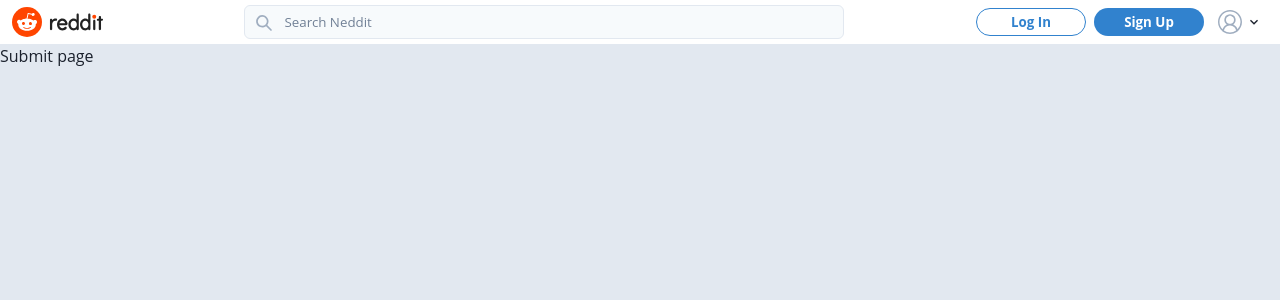
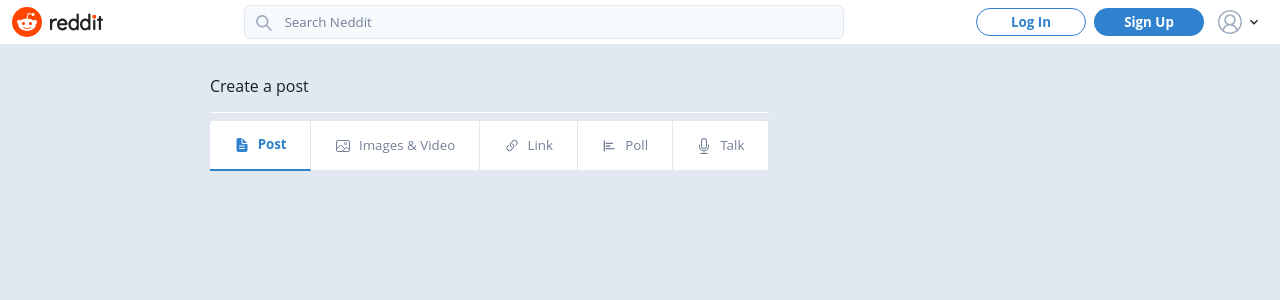
Before and after one commit to oguzthmc/neddit, a Next.js app: page /r/1/submit in a window 1280 px wide. Shown: the top 300 px of the page. Built offline with nearby package versions, Linux system fonts and the light colour scheme; no server answers.

Commit message:
NewPostForm - FormTabsComponent

```diff
--- a/src/components/Layout/PageContent.tsx
+++ b/src/components/Layout/PageContent.tsx
@@ -5,19 +5,17 @@
 
 const PageContent: React.FC<PageContentProps> = ({ children }) => {
   return (
-    <Flex justify='center' p='16px 0px' border='1px solid red'>
+    <Flex justify='center' p='16px 0px'>
       <Flex
         width='95%'
         justify='center'
         maxWidth='860px'
-        border='1px solid gray'
       >
         {/* Left Hand Side */}
         <Flex
           direction='column'
           width={{ base: '100%', md: '65%' }}
           mr={{ base: 0, md: 6 }}
-          border='1px solid blue'
         >
           {children && children[0 as keyof typeof children]}
         </Flex>
@@ -27,7 +25,6 @@
           direction='column'
           display={{ base: 'none', md: 'flex' }}
           flexGrow={1}
-          border='1px solid orange'
         >
           {children && children[1 as keyof typeof children]}
         </Flex>
--- /dev/null
+++ b/src/components/Posts/NewPostForm.tsx
@@ -0,0 +1,58 @@
+import { Flex, Icon } from '@chakra-ui/react';
+import React, { useState } from 'react';
+import { BiPoll } from 'react-icons/bi';
+import { BsLink45Deg, BsMic } from 'react-icons/bs';
+import { IoDocumentText, IoImageOutline } from 'react-icons/io5';
+import TabItem from './TabItem';
+
+type NewPostFormProps = {
+
+};
+
+const formTabs = [
+  {
+    title: 'Post',
+    icon: IoDocumentText,
+  },
+  {
+    title: 'Images & Video',
+    icon: IoImageOutline,
+  },
+  {
+    title: 'Link',
+    icon: BsLink45Deg,
+  },
+  {
+    title: 'Poll',
+    icon: BiPoll,
+  },
+  {
+    title: 'Talk',
+    icon: BsMic,
+  },
+];
+
+export type TabItem = {
+  title: string;
+  icon: typeof Icon.arguments;
+};
+
+const NewPostForm: React.FC<NewPostFormProps> = () => {
+  const [selectedTab, setSelectedTab] = useState(formTabs[0].title);
+
+  return (
+    <Flex direction='column' bg='white' borderRadius={4} mt={2}>
+      <Flex width='100%'>
+        {formTabs.map((item) => (
+          <TabItem
+            item={item}
+            key={item.title}
+            selected={item.title === selectedTab}
+            setSelectedTab={setSelectedTab}
+          />
+        ))}
+      </Flex>
+    </Flex>
+  );
+};
+export default NewPostForm;
--- /dev/null
+++ b/src/components/Posts/TabItem.tsx
@@ -0,0 +1,38 @@
+import { Flex, Icon, Text } from '@chakra-ui/react';
+import React from 'react';
+import { TabItem } from './NewPostForm';
+
+type TabItemProps = {
+  item: TabItem;
+  selected: boolean;
+  setSelectedTab: (value: string) => void;
+};
+
+const TabItem: React.FC<TabItemProps> = ({
+  item,
+  selected,
+  setSelectedTab
+}) => {
+  return (
+    <Flex
+      justify='center'
+      align='center'
+      flexGrow={1}
+      p='14px 0px'
+      cursor='pointer'
+      _hover={{ bg: 'gray.50' }}
+      fontWeight={selected ? '700' : '400'}
+      color={selected ? 'blue.500' : 'gray.500'}
+      borderWidth={selected ? '0px 1px 2px 0px' : '0px 1px 1px 0px'}
+      borderBottomColor={selected ? 'blue.500' : 'gray.200'}
+      borderRightColor='gray.200'
+      onClick={() => setSelectedTab(item.title)}
+    >
+      <Flex align='center' height='20px' mr={2}>
+        <Icon as={item.icon} />
+      </Flex>
+      <Text fontSize='10pt'>{item.title}</Text>
+    </Flex>
+  );
+};
+export default TabItem;
--- a/src/pages/r/[communityId]/submit.tsx
+++ b/src/pages/r/[communityId]/submit.tsx
@@ -1,6 +1,21 @@
+import { Box, Text } from '@chakra-ui/react';
 import React from 'react';
+import PageContent from '../../../components/Layout/PageContent';
+import NewPostForm from '../../../components/Posts/NewPostForm';
 
 const SubmitPostPage: React.FC = () => {
-  return <div>Submit page</div>;
+  return (
+    <PageContent>
+      <>
+        <Box p='14px 0px' borderBottom='1px solid' borderColor='white'>
+          <Text>Create a post</Text>
+        </Box>
+        <NewPostForm />
+      </>
+      <>
+        {/* About */}
+      </>
+    </PageContent>
+  );
 };
 export default SubmitPostPage;
```
